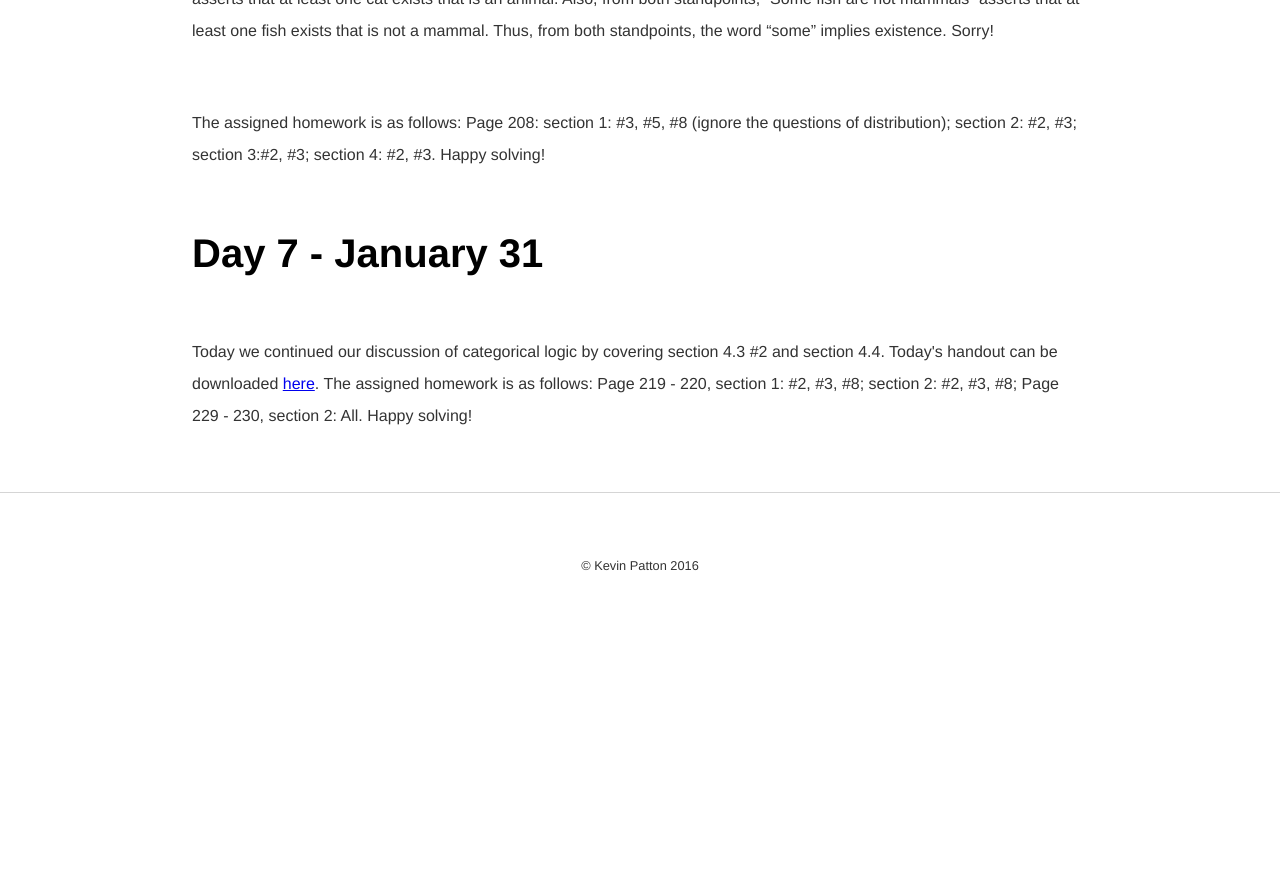
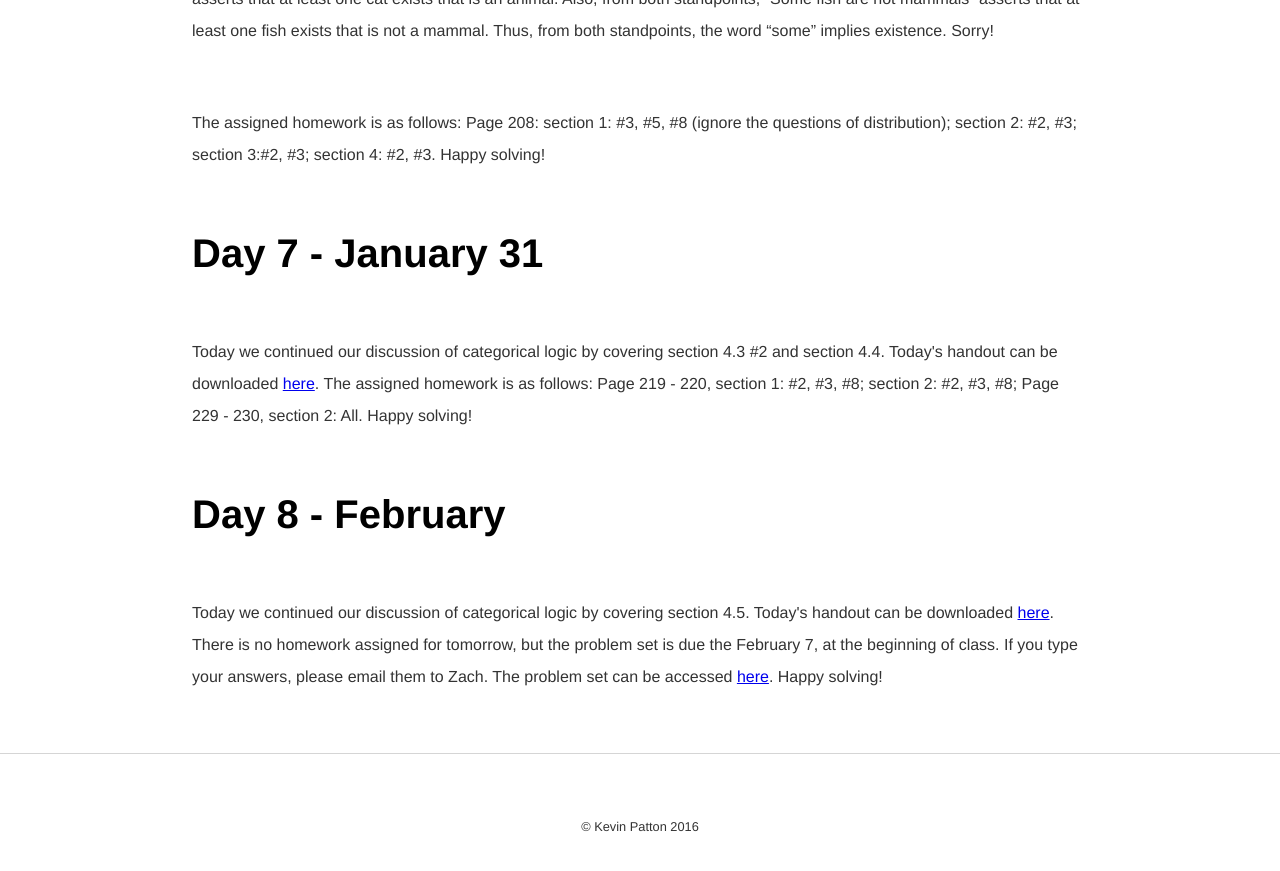
Before and after one commit to kevinjpatton/kevinjpatton.github.io, a Jekyll site: the page built from teaching/phil_110/index.html, in a window 1280 px wide and 900 px high, scrolled down 1854 px. Shown: the top 871 px of the window. Built offline with Jekyll 4.4.1, drawn with Linux system fonts in a browser that asks for light colours; Markdown is read by kramdown in place of the engine named in the settings; before the commit the page ends 2493 px from its top, so only the background shows below that.

Commit message:
Update index.html

```diff
--- a/teaching/phil_110/index.html
+++ b/teaching/phil_110/index.html
@@ -20,3 +20,5 @@ title: Philosophy 110 - Kevin Patton
 <p>The assigned homework is as follows: Page 208: section 1: #3, #5, #8 (ignore the questions of distribution); section 2: #2, #3; section 3:#2, #3; section 4: #2, #3.  Happy solving!</p>
 <h1>Day 7 - January 31</h1>
 <p>Today we continued our discussion of categorical logic by covering section 4.3 #2 and section 4.4.  Today's handout can be downloaded <a href=/teaching/phil_110/Day7-Section4.3_2-4.4.pdf target="_blank">here</a>.  The assigned homework is as follows: Page 219 - 220, section 1: #2, #3, #8; section 2: #2, #3, #8;  Page 229 - 230, section 2: All.  Happy solving!</p>
+<h1>Day 8 - February </h1>
+<p>Today we continued our discussion of categorical logic by covering section 4.5.  Today's handout can be downloaded <a href=/teaching/phil_110/Day8-Section4.5.pdf target="_blank">here</a>.  There is no homework assigned for tomorrow, but the problem set is due the February 7, at the beginning of class. If you type your answers, please email them to Zach.  The problem set can be accessed <a href=/teaching/phil_110/PS-1.pdf target="_blank">here</a>.  Happy solving!</p>
```
